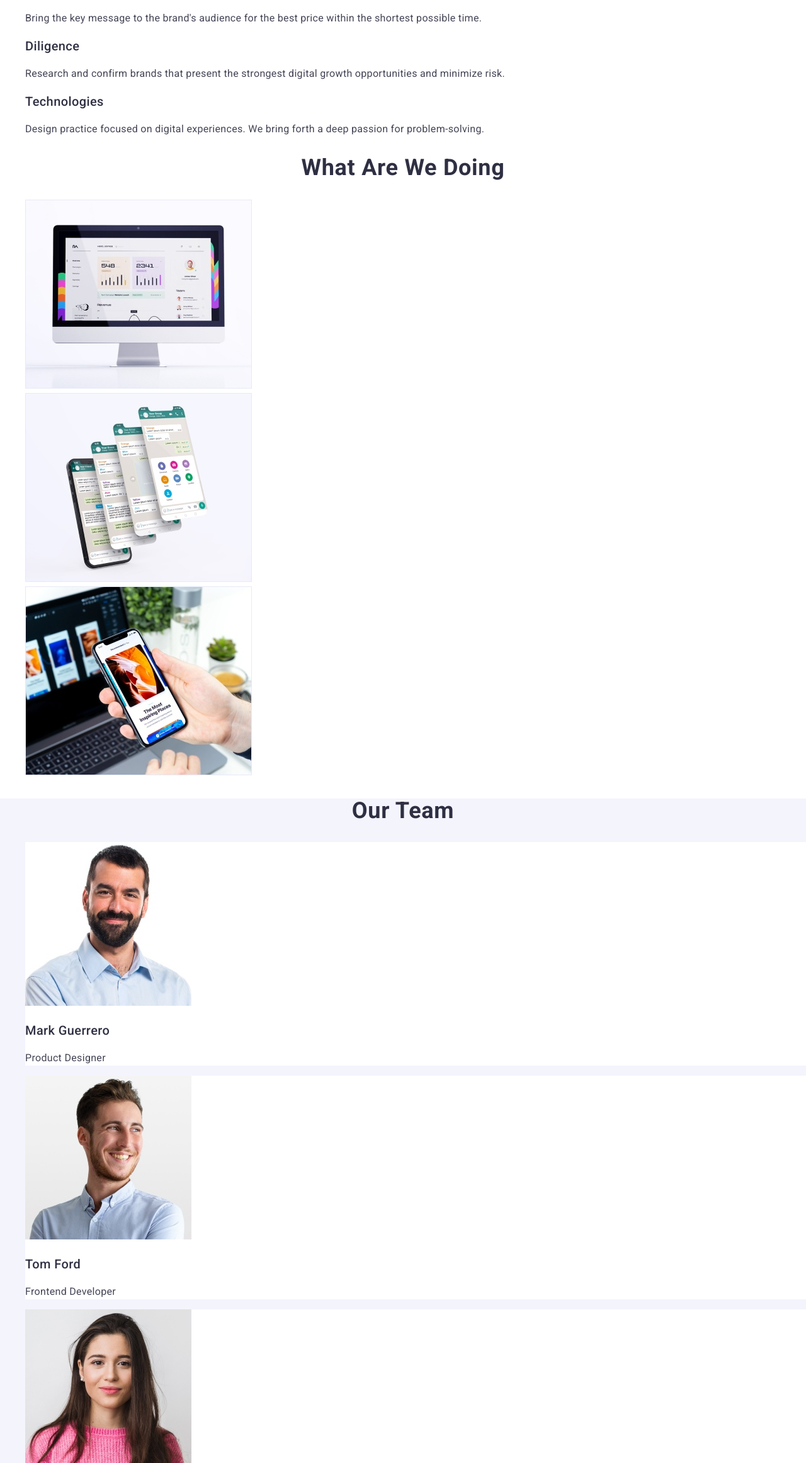
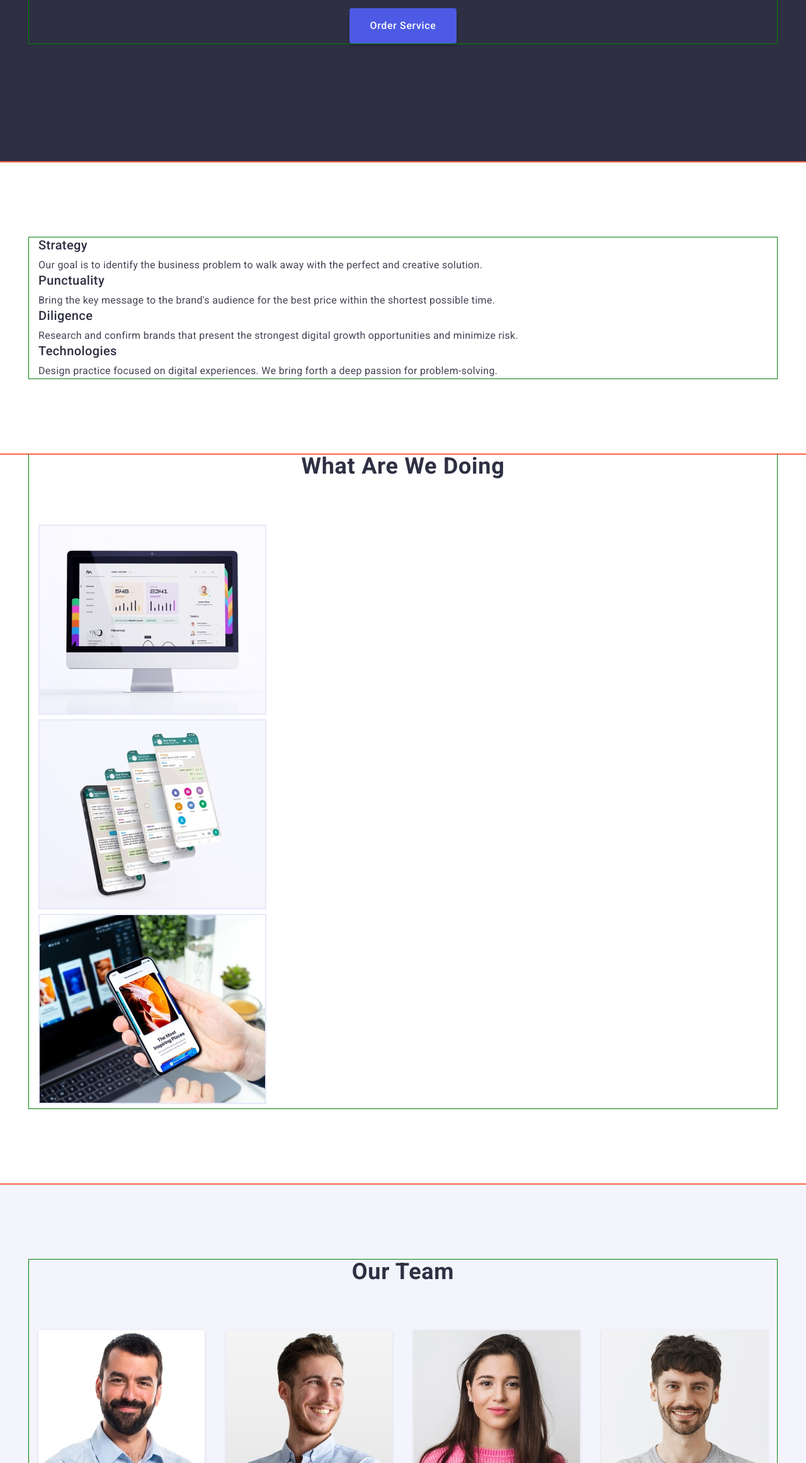
Before and after one commit to Iryna30/goit-markup-hw-03, a plain HTML site: page index.html in a window 1280 px wide. Shown: the part 477-2800 px from the top of the page at 63% size. Drawn offline with nearby package versions, Linux system fonts and the light colour scheme.

Commit message:
padding-margin

```diff
--- a/css/styles.css
+++ b/css/styles.css
@@ -24,6 +24,24 @@ body {
   line-height: 1.5;
   letter-spacing: 0.02em;
 }
+h1,
+h2,
+h3,
+h4,
+h5,
+h6,
+p {
+  margin: 0;
+}
+header {
+  border-bottom: 1px solid #e7e9fc;
+}
+.container {
+  width: 1158px;
+  padding: 0 15px;
+  margin: 0 auto;
+  outline: solid 1px green;
+}
 /* logo */
 .logo {
   color: var(--title-background-color);
@@ -40,16 +58,26 @@ body {
 }
 
 /* Site nav */
+.header-container {
+  padding-top: 24px;
+  padding-bottom: 24px;
+  outline: solid 1px tomato;
+}
 
 .list {
+  padding: 0;
+  margin: 0;
   list-style: none;
 }
 
 .link {
+
   text-decoration: none;
 }
 
 .site-nav {
+
+
   color: var(--title-background-color);
 }
 .site-nav .link {
@@ -58,6 +86,9 @@ body {
   font-size: 16px;
   line-height: 1.5;
   letter-spacing: 0.02em;
+}
+.contact-nav {
+
 }
 .contact-nav .link {
   color: var(--body-text-color);
@@ -72,10 +103,19 @@ body {
 
 /* Hero */
 .hero {
+  display: flex;
+  flex-direction: column;
+  justify-content: center;
+  padding: 188px 0;
   background-color: var(--title-background-color);
+  text-align: center;
+  outline: solid 1px tomato;
+
 }
 
 .hero-title {
+  margin-top: 0;
+  margin-bottom: 48px;
   color: #ffffff;
   font-weight: 700;
   font-size: 56px;
@@ -84,6 +124,11 @@ body {
   letter-spacing: 0.02em;
 }
 .hero-button {
+  padding: 16px 32px;
+  min-width: 159px;
+  box-shadow: 0px 4px 4px rgba(0, 0, 0, 0.15);
+  border-radius: 4px;
+  border: var(--primary-brand-color);
   background-color: var(--primary-brand-color);
   color: #ffffff;
   cursor: pointer;
@@ -115,8 +160,12 @@ body {
   clip-path: inset(50%);
   margin: -1px;
 }
-
+.features-section{
+  padding: 120px 0;
+  outline: solid 1px tomato;
+}
 .features-subtitle {
+  margin-bottom: 8px;
   color: var(--title-background-color);
   font-weight: 500;
   font-size: 20px;
@@ -124,12 +173,46 @@ body {
   letter-spacing: 0.02em;
 }
 
+.features-list {
+
+
+}
+
 .features-descr {
 }
 
-/* Work section */
+/* What are we doing */
+
+.work-section {
+  padding-bottom: 120px;
+  outline: solid 1px tomato;
+}
 
 .work-title {
+  margin-bottom: 72px;
+  color: var(--title-background-color);
+  font-weight: 700;
+  font-size: 36px;
+  line-height: 1.11;
+  text-align: center;
+  letter-spacing: 0.02em;
+  text-transform: capitalize;
+}
+.work-photo{
+  border: 1px solid var(--accent-color);
+}
+
+/* Team section */
+
+.team-section {
+  padding-top: 120px;
+  padding-bottom: 120px;
+  background-color: var(--light-accent-color);
+  outline: solid 1px tomato;
+}
+
+.team-title {
+  margin-bottom: 72px;
   color: var(--title-background-color);
   font-weight: 700;
   font-size: 36px;
@@ -139,28 +222,28 @@ body {
   text-transform: capitalize;
 }
 
-/* Team section */
-
-.team-section {
-  background-color: var(--light-accent-color);
-}
-
-.team-title {
-  color: var(--title-background-color);
-  font-weight: 700;
-  font-size: 36px;
-  line-height: 1.11;
-  text-align: center;
-  letter-spacing: 0.02em;
-  text-transform: capitalize;
+.team-list {
+  display: flex;
+  justify-content: space-between;
 }
 
 .team-list-item {
+  padding-bottom: 32px;
   background-color: #ffffff;
+  box-shadow: 0px 1px 6px rgba(46, 47, 66, 0.08),
+    0px 1px 1px rgba(46, 47, 66, 0.16), 0px 2px 1px rgba(46, 47, 66, 0.08);
+  border-radius: 0px 0px 4px 4px;
+
+}
+
+.team-photo {
+  margin-bottom: 32px;
 }
 
 .team-subtitle {
+  margin-bottom: 8px;
   color: var(--title-background-color);
+  text-align: center;
   font-weight: 500;
   font-size: 20px;
   line-height: 1.2;
@@ -168,15 +251,20 @@ body {
 }
 
 .team-descr {
+  text-align: center;
 }
 
 /* footer */
 .footer {
+  padding: 100px 0;
   background-color: var(--title-background-color);
   color: var(--light-accent-color);
+  outline: solid 1px tomato;
 }
 
 .footer .logo {
+  display: inline-block;
+  margin-bottom: 16px;
   color: inherit;
 }
 
--- a/index.html
+++ b/index.html
@@ -22,7 +22,7 @@
   </head>
   <body>
     <header>
-      <div class="container">
+      <div class="container header-container">
         <nav>
           <a href="./index.html" class="logo">
             <span class="logo-accent">Web</span>Studio</a
@@ -40,7 +40,8 @@
             </li>
             <li>
               <a href="./contacts.html" target="_blank" class="link"
-                >Contacts</a>
+                >Contacts</a
+              >
             </li>
           </ul>
         </nav>
@@ -62,19 +63,22 @@
     <main>
       <!-- Hero -->
       <section class="hero">
+        <div class="container">
           <h1 class="hero-title">Effective Solutions for Your Business</h1>
           <button type="button" class="hero-button">Order Service</button>
+        </div>
       </section>
 
       <!-- our features -->
       <section class="features-section">
+        <div class="container">
           <h2 class="visually-hidden">our features</h2>
           <ul class="features-list list">
             <li>
               <h3 class="features-subtitle">Strategy</h3>
               <p class="features-descr">
-              Our goal is to identify the business problem to walk away with the
-              perfect and creative solution.
+                Our goal is to identify the business problem to walk away with
+                the perfect and creative solution.
               </p>
             </li>
             <li>
@@ -99,14 +103,16 @@
               </p>
             </li>
           </ul>
+        </div>
       </section>
 
       <!-- what are we doing -->
       <section class="work-section">
+        <div class="container">
           <h2 class="work-title">What are we doing</h2>
           <ul class="work-list list">
             <li>
-            <img
+              <img class="work-photo"
                 src="./images/mac.jpg"
                 alt="Computer Mac"
                 width="360"
@@ -114,7 +120,7 @@
               />
             </li>
             <li>
-            <img
+              <img class="work-photo"
                 src="./images/phone.jpg"
                 alt="Phone"
                 width="360"
@@ -122,7 +128,7 @@
               />
             </li>
             <li>
-            <img
+              <img class="work-photo"
                 src="./images/hand.jpg"
                 alt="Hand with phone"
                 width="360"
@@ -130,14 +136,16 @@
               />
             </li>
           </ul>
+        </div>
       </section>
 
       <!-- our team -->
       <section class="team-section">
+        <div class="container">
           <h2 class="team-title">Our Team</h2>
           <ul class="team-list list">
             <li class="team-list-item">
-            <img
+              <img class="team-photo"
                 src="./images/mark.jpg"
                 alt="Photo our product designer"
                 width="264"
@@ -147,7 +155,7 @@
               <p class="team-descr">Product Designer</p>
             </li>
             <li class="team-list-item">
-            <img
+              <img class="team-photo"
                 src="./images/tom.jpg"
                 alt="Photo of our Frontend Developer"
                 width="264"
@@ -157,7 +165,7 @@
               <p class="team-descr">Frontend Developer</p>
             </li>
             <li class="team-list-item">
-            <img
+              <img class="team-photo"
                 src="./images/camila.jpg"
                 alt="Photo of our Marketing"
                 width="264"
@@ -167,7 +175,7 @@
               <p class="team-descr">Marketing</p>
             </li>
             <li class="team-list-item">
-            <img
+              <img class="team-photo"
                 src="./images/daniel.jpg"
                 alt="Photo of our UI Designer"
                 width="264"
@@ -177,16 +185,17 @@
               <p class="team-descr">UI Designer</p>
             </li>
           </ul>
+        </div>
       </section>
     </main>
     <footer class="footer">
-      <a href="./index.html" class="logo"
-        ><span class="logo-accent">Web</span>Studio</a
-      >
+      <div class="container">
+        <a href="./index.html" class="logo"><span class="logo-accent">Web</span>Studio</a>
         <p class="text-footer">
-        Increase the flow of customers and sales for your business with digital
-        marketing & growth solutions.
+          Increase the flow of customers and sales for your business with
+          digital marketing & growth solutions.
         </p>
+      </div>
     </footer>
   </body>
 </html>
```
Lines whose indentation alone changed are shown as unchanged.
